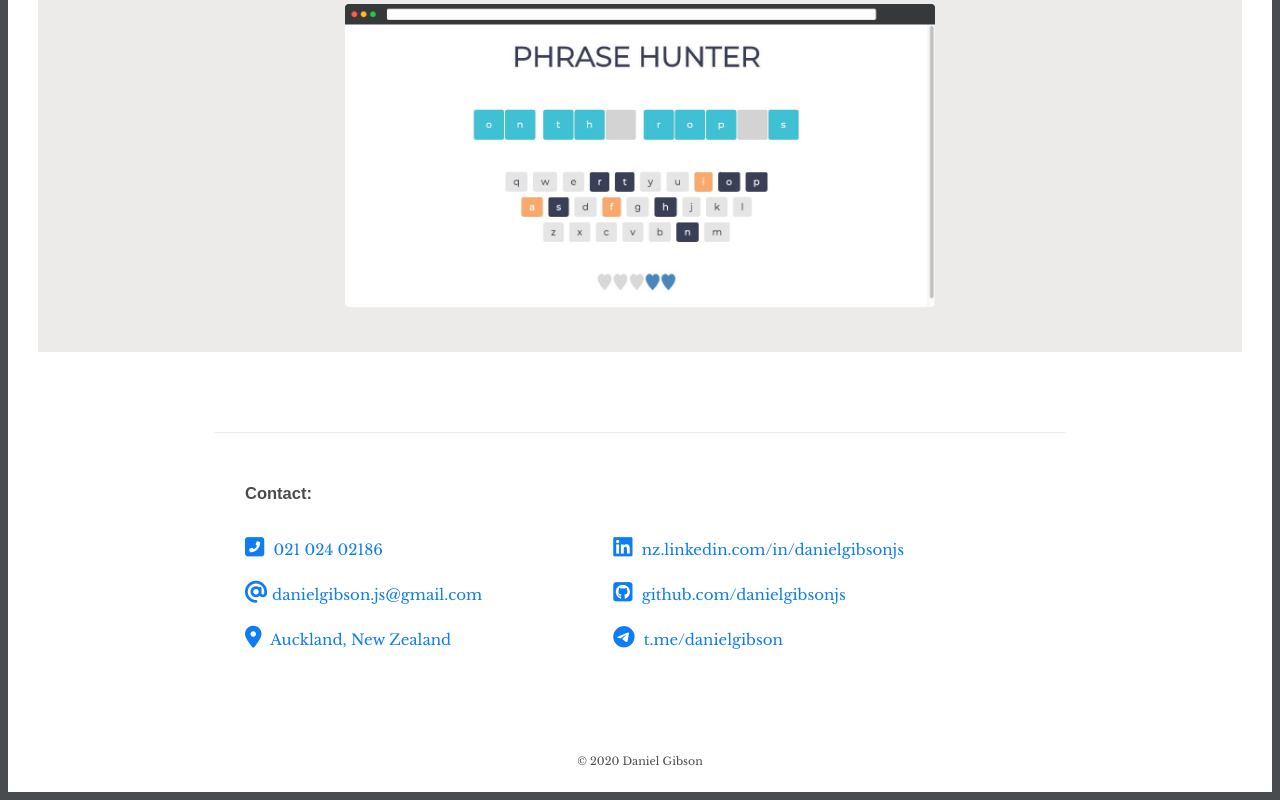
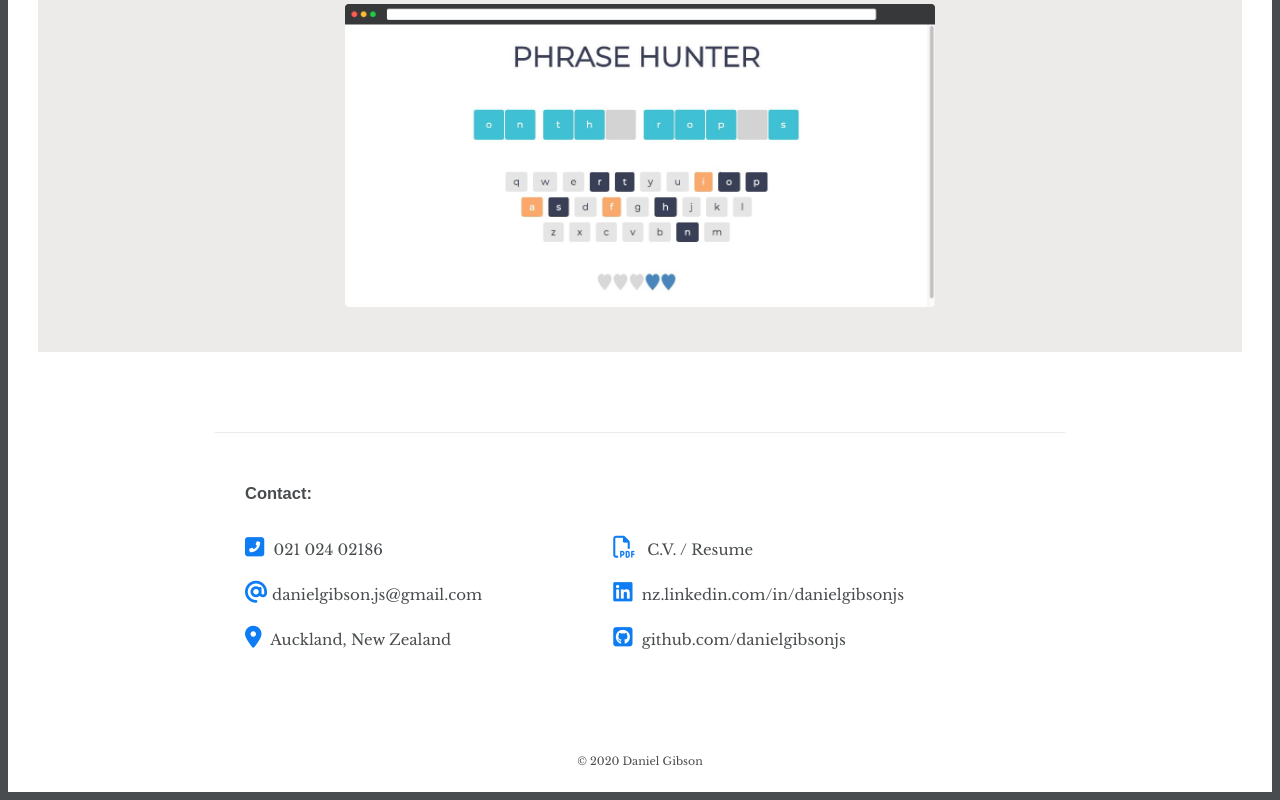
Before and after one commit to DanielGibsonDev/Portfolio-Site, a plain HTML site: page projects.html in a window 1280 px wide. Shown: the part 8274-9074 px from the top of the page. Drawn offline with nearby package versions, Linux system fonts and the light colour scheme.

Commit message:
Updated footer style

```diff
--- a/projects.html
+++ b/projects.html
@@ -417,13 +417,14 @@
           <a href="https://www.google.co.nz/maps/place/Auckland/@-36.8617012,174.3037026,9z/data=!3m1!4b1!4m5!3m4!1s0x6d0d47fb5a9ce6fb:0x500ef6143a29917!8m2!3d-36.8484597!4d174.7633315" target="_blank"><i class="fas fa-map-marker-alt"></i>  Auckland, New Zealand</a>
         </li>
         <li>
-          <a href="https://www.linkedin.com/in/danielgibsonjs/" target="_blank"><i class="fab fa-linkedin"></i> nz.linkedin.com/in/danielgibsonjs</a>
+          <a href="https://drive.google.com/open?id=12k9Rz-ESUZqnNziSn-R8_G8TuVIJ7P5m" target="_blank"><i class="far fa-file-pdf"></i><span>C.V. / Resume</span></a>
         </li>
         <li>
-          <a href="https://github.com/danielgibsonjs" target="_blank"><i class="fab fa-github-square"></i> github.com/danielgibsonjs</a>
+          <a href="https://www.linkedin.com/in/danielgibsonjs/" target="_blank"><i class="fab fa-linkedin"></i> <span>nz.linkedin.com/in/danielgibsonjs</span></a>
         </li>
         <li>
-          <a href="https://t.me/danielgibson" target="_blank"><i class="fab fa-telegram"></i> t.me/danielgibson</a>
+          <!-- <a href="https://t.me/danielgibson" target="_blank"><i class="fab fa-telegram"></i> <span>t.me/danielgibson</span></a> -->
+          <a href="https://github.com/danielgibsonjs" target="_blank"><i class="fab fa-github-square"></i> <span>github.com/danielgibsonjs</span></a>
         </li>
       </ul>
     </section>
--- a/styles.css
+++ b/styles.css
@@ -440,7 +440,7 @@ header {
 }
 
 .links a {
-  /* color: var(--blue); */
+  color: var(--grey) !important;
 }
 
 /* footer */
```
